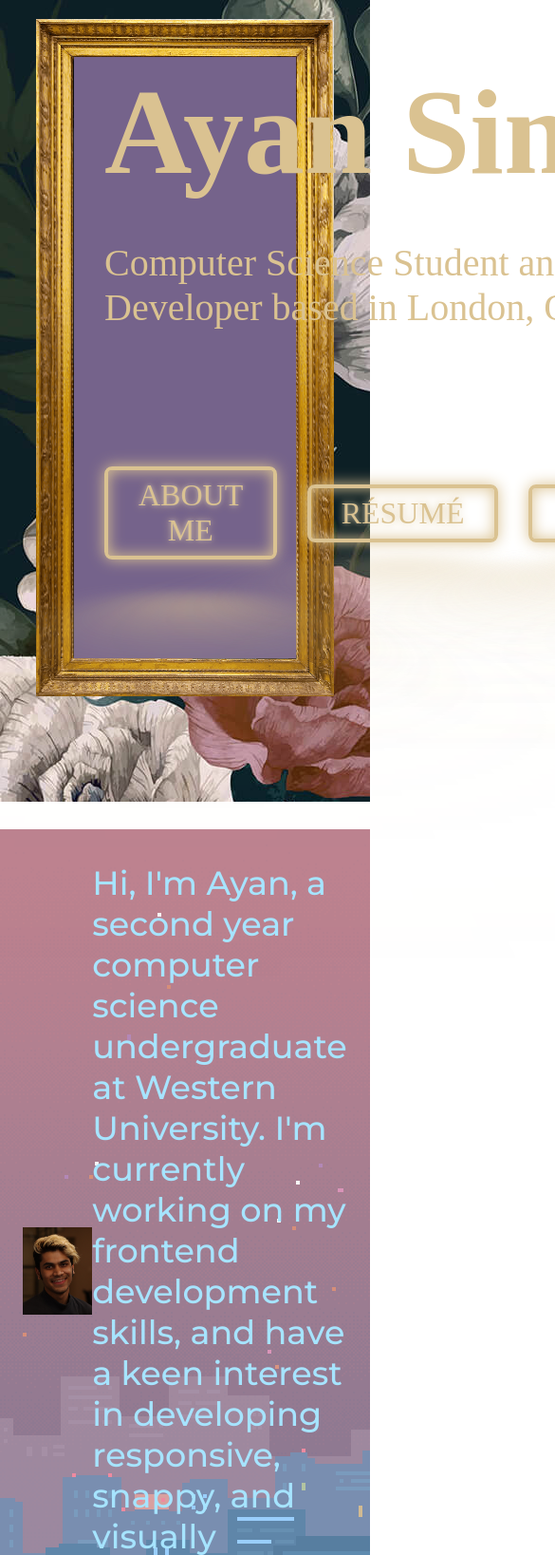
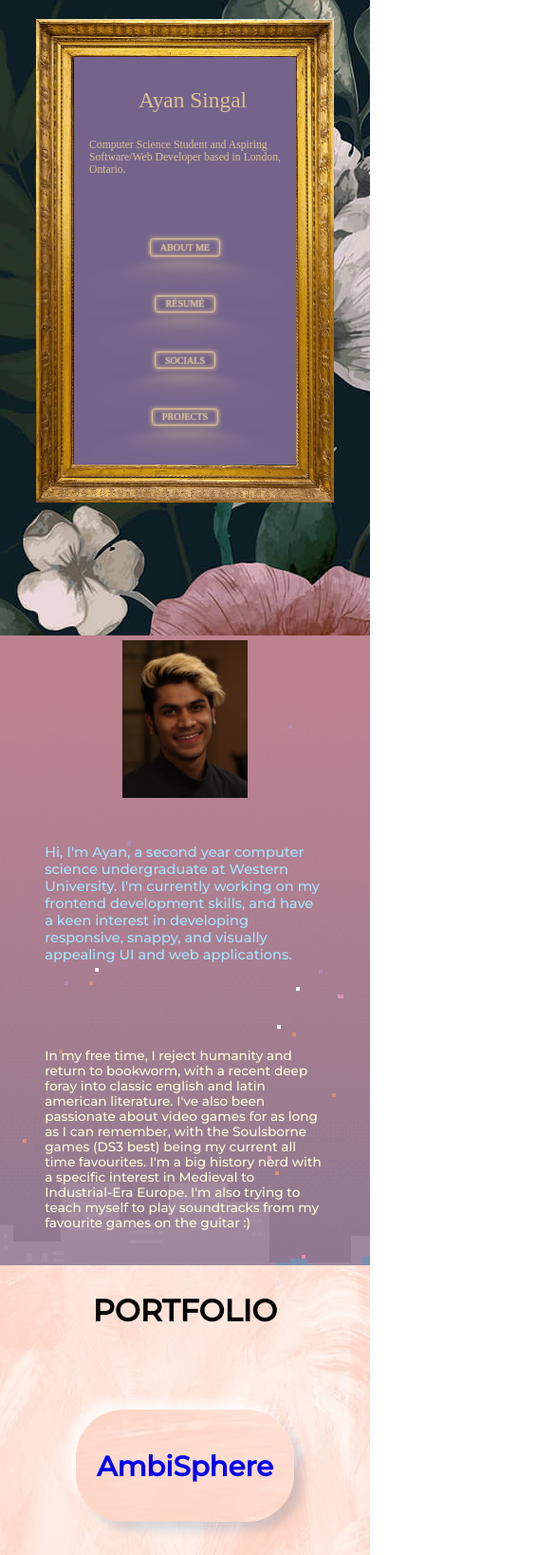
Before and after one commit to AyanSingal/ayansingal.github.io, a plain HTML site: page index.html in a window 390 px wide. Shown: the top 1637 px of the page at 95% size, 585 px wide, since content can reach past the window. Drawn offline with Linux system fonts and the light colour scheme.

Commit message:
Added support for mobile devices
Made the website responsive for smaller screens.

```diff
--- a/index.html
+++ b/index.html
@@ -15,13 +15,14 @@
 
     </div>
     <div class="naviPage">
-        <h1 id="nameDisp">
+        <p id="nameDisp">
             Ayan Singal
-        </h1>
+        </p>
 
        <p id="description">
         Computer Science Student and Aspiring Software/Web Developer based in London, Ontario.
        </p>
+       <div class="links">
             <a href="#about-me-page" class="neonBtn" id="AboutMeIcon">
                 ABOUT ME
             </a>
@@ -37,6 +38,8 @@
             <a href="#projects-page" class="neonBtn" id="ProjectsIcon">
                 PROJECTS
             </a>
+       </div>
+
 
 
 
@@ -58,26 +61,26 @@
 
     <div class="projectsPage" id="projects-page">
 
-        <h1 id="portfolio">
+        <h1 id="portfolio" class="hidden">
             PORTFOLIO
         </h1>
-        <a href="#"id="ambiTag">
+        <a href="#"id="ambiTag"class="neomorphicBtn hidden">
             <h1>
                 AmbiSphere
             </h1>
         </a>
-        <a href="#" id="websiteTag">
+        <a href="#" id="websiteTag" class="webTag neomorphicBtn hidden">
             <h1>
                 Personal Website
             </h1>
         </a>
 
-        <p id="about-ambisphere">
+        <p id="about-ambisphere" class="hidden">
             Productivity + Immersion. This project, built solo by me, puts the user into ambient environments from various videogames, accompanied by a
             spotify playlist and pomodoro timers, making it easy to focus and lose yourself in your work, achieving that flow state.
         </p>
 
-        <p id="about-website">
+        <p id="about-website" class="hidden">
             My personal website, designed to introduce myself, show my portfolio, and share my contact information.
         </p>
 
--- a/style.css
+++ b/style.css
@@ -5,6 +5,7 @@ html{
 body{
     margin: 0;
     overflow-x: hidden;
+
 }
 
 .background-container{
@@ -18,12 +19,10 @@ body{
 
 }
 
-/*NAVIGATION PAGE */
 .naviPage{
-    display: grid;
-    grid-template-columns: 0.3fr 1fr 1fr 1fr 1fr 0.3fr;
-    grid-template-rows: 1fr 1fr 2fr ;
-    column-gap: 2em;
+    display: flex;
+    flex-direction: column;
+    justify-content: space-evenly;
     height: 75vh;
     width: 60vw;
     background-color: #75638b;
@@ -35,38 +34,21 @@ body{
     border-image-slice: 70;
 }
 #nameDisp{
-    grid-area: 1 / 2 / 2 / 7;
-    justify-self: start;
-    align-self: end;
-    font-size: 8em;
-    margin: 0;
-    padding: 0;
-
+    font-size: 6rem;
+    margin-top: -5rem;
+    margin-left: 1rem;
 }
 
 #description{
-    grid-area: 2/2/3/7;
-    font-size: 2.5em;
-    align-self: flex-end;
-
+    font-size: 2.5rem;
+    margin-top: -4rem;
+    margin-left: 1rem;
 }
 
-#AboutMeIcon{
-    grid-area: 3/2/4/3;
+.links{
+    display: flex;
+    justify-content: space-evenly;
 }
-
-#ResumeIcon{
-    grid-area: 3/3/4/4;
-}
-
-#SocialsIcon{
-    grid-area: 3/4/4/5;
-}
-
-#ProjectsIcon{
-    grid-area: 3/5/4/6;
-}
-
 
 .neonBtn{
     font-size: 2rem;
@@ -140,6 +122,7 @@ body{
     grid-template-columns: 1fr 3fr 5fr 1fr;
     height: 100vh;
     width: 100vw;
+    column-gap: 3vw;
     background-image: url(pictures/bg3.gif);
     margin-top: 140px;
 
@@ -158,7 +141,7 @@ body{
     grid-area: 2 / 3 / 3 / 4;
     justify-self: center;
     align-self: center;
-    font-size: 35px;
+    font-size: 2rem;
     color: #A6E4FF;
     font-family: 'Montserrat', sans-serif;
 }
@@ -167,7 +150,7 @@ body{
     grid-area: 3 / 2 / 4 /4;
     justify-self: center;
     align-self: center;
-    font-size: 30px;
+    font-size: 1.75rem;
     color: #FFFDD9;
     font-family: 'Montserrat', sans-serif;
 }
@@ -237,7 +220,7 @@ body{
     grid-template-columns: 1fr 2fr 2fr 1fr;
     grid-template-rows: 1fr 0.75fr 1fr 1fr;
     column-gap: 70px;
-    row-gap: 50px;
+    row-gap: 5vw;
     height: 100vh;
     width: 100vw;
     background-image: url(pictures/bg5.avif);
@@ -249,12 +232,11 @@ body{
     grid-area: 1/2/2/4;
     justify-self: center;
     align-self: center;
-    font-size: 3em;
     font-family: 'Montserrat', sans-serif;
 }
 
 #ambiTag{
-    border: firebrick 0.45em solid;
+    /*border: firebrick 0.45em solid;*/
     padding: 1.5em;
     font-family: 'Montserrat', sans-serif;
     text-decoration: none;
@@ -263,13 +245,9 @@ body{
     align-self: center;
 }
 
-#ambiTag:hover{
-    color: #A6E4FF;
-    background-image: url(pictures/backpic.jpg);
-}
 
 #websiteTag{
-    border: seagreen 0.45em solid;
+    /*border: seagreen 0.45em solid;*/
     padding: 1.5em;
     font-family: 'Montserrat', sans-serif;
     text-decoration: none;
@@ -278,10 +256,6 @@ body{
     align-self: center;
 }
 
-#websiteTag:hover {
-    color: #A6E4FF;
-    background-image: url(pictures/backpic.jpg);
-}
 
 #about-ambisphere{
     grid-area: 3/2/4/3;
@@ -297,5 +271,165 @@ body{
     font-size: 1.5em;
     font-family: 'Montserrat', sans-serif;
     justify-self: center;
-    align-self: center;
+    align-self: self-start;
 }
+
+
+.neomorphicBtn{
+    border: none;
+    border-radius: 50px;
+    background-image: url(pictures/bg5.avif);
+    box-shadow: 10px 10px 10px -1px rgba(10,99,169,0.16),
+                -10px -10px 10px -1px rgba(255, 255, 255, 0.7);
+
+}
+
+.neomorphicBtn.webTag{
+    background-image: url(pictures/bg5.avif);
+    box-shadow: inset 10px 10px 10px -1px rgba(10, 99, 169, 0.16),
+            inset -10px -10px 10px -1px rgba(255, 255, 255, 0.7);
+}
+
+@media(max-width:530px){
+    .icons{
+        font-size: 10px;
+        flex-direction: column;
+        justify-content: space-evenly;
+        align-items: center;
+
+    }
+    .contact-card-info{
+        font-size: 1.25rem;
+    }
+
+    #contact-me{
+        font-size: 2rem;
+    }
+}
+
+@media(max-width:600px){
+    .projectsPage{
+        height: 250vw;
+        grid-template-rows: 1fr 2fr 2fr 2fr 2fr;
+        column-gap: 0;
+        background-size: 100% 100%;
+        background-repeat: no-repeat;
+    }
+
+    #ambiTag{
+        grid-area: 2/2/3/4;
+        font-size: 3.75vw;
+        object-fit: contain;
+        display: flex;
+        justify-content: center;
+        align-items: center;
+
+    }
+
+    #about-ambisphere{
+        grid-area: 3/2/4/4;
+        font-size: 3.75vw;
+        align-self: self-start;
+    }
+
+    #about-website{
+        grid-area: 5/2/6/4;
+        align-self: self-start;
+        font-size: 3.75vw;
+    }
+
+    #websiteTag{
+        grid-area: 4/2/5/4;
+        font-size: 5vw;
+        margin-top: 20px;
+        display: flex;
+        justify-content: center;
+        align-items: center;
+    }
+}
+
+@media(max-width:1040px){
+    .introPage{
+        height: 170vw;
+        grid-template-rows: 25% 35% 40%;
+    }
+    #aboutme{
+        font-size: 3.75vw;
+        grid-area: 2/2/3/4;
+    }
+    #aboutme2{
+        font-size: 3.5vw;
+    }
+    #pic{
+        margin-top: 10px;
+        grid-area: 1/2/2/4;
+    }
+}
+
+
+@media(max-width:1460px){
+    .naviPage{
+        display: grid;
+        grid-template-columns: 1fr;
+        grid-template-rows: 15% 20% 65%;
+    }
+
+    #nameDisp{
+        font-size: 4rem;
+        justify-self: center;
+        grid-area: 2/1/3/2;
+    }
+
+    #description{
+        grid-area: 3/1/4/2;
+        font-size:2rem;
+    }
+
+    .neonBtn{
+        font-size: 1.5rem;
+    }
+    .links{
+        flex-direction: column;
+        justify-content: space-evenly;
+        align-items: center;
+        grid-area: 3/1/4/2;
+
+    }
+}
+
+@media(max-width:1146px) {
+    .naviPage{
+        height: 110vw;
+        display: grid;
+        grid-template-columns: 1fr;
+        grid-template-rows: 15% 20% 65%;
+    }
+
+    #nameDisp{
+        font-size: 6vw;
+        grid-area: 2/1/3/2;
+        justify-content: center;
+    }
+
+    #description{
+        grid-area: 3/1/4/2;
+        font-size:3vw;
+    }
+
+    .neonBtn{
+        font-size: 2.6vw;
+    }
+    .links{
+        flex-direction: column;
+        justify-content: space-evenly;
+        align-items: center;
+        grid-area: 3/1/4/2;
+
+    }
+
+    @media(max-width:778px){
+        #nameDisp{
+            margin-top: -2rem;
+        }
+    }
+}
```
Lines whose indentation alone changed are shown as unchanged.
